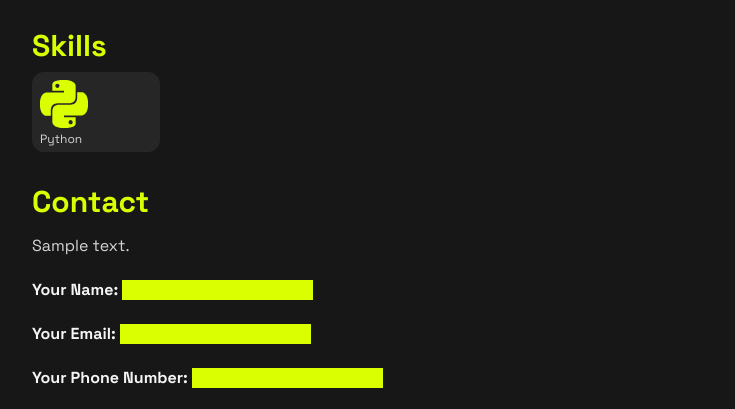
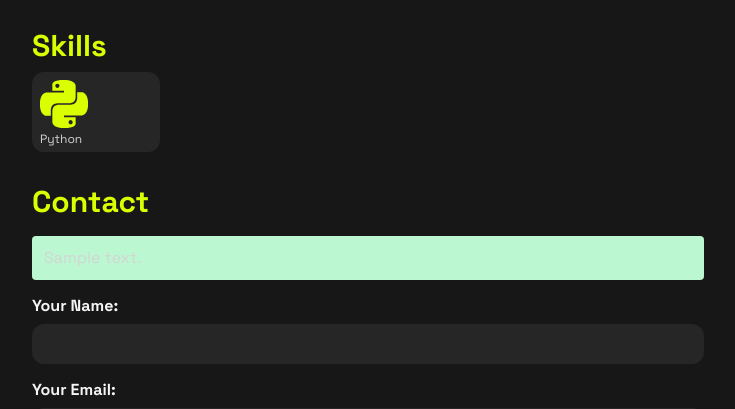
Before and after one commit to tyronejosee/project_portfolio, a Django app: template templates/base/landing.html in a window 1280 px wide. Shown: the part 808-1217 px from the top of the page, without its empty margins (416-1151 px from the left). Run offline with Django 5.2, Linux system fonts and the light colour scheme; data comes from the database, SQL or seed files in the repository; both versions use the stored data as it was after the commit; tables that the repository leaves empty hold one stand-in row (values such as "Sample post"); the template is opened without the code that fills it: values that come from a table or form of the project are taken from there, most other values are stand-ins (such as "Sample title", 1, 10 or a date in 2020).

Commit message:
Fix form styles, add utils file.

```diff
--- a/apps/base/forms.py
+++ b/apps/base/forms.py
@@ -12,8 +12,8 @@
         model = Contact
         fields = ['name', 'email', 'phone_number', 'message']
         widgets = {
-            'name': forms.TextInput(attrs={'class': 'bg-chartreuse-400'}),
-            'email': forms.EmailInput(attrs={'class': 'bg-chartreuse-400'}),
-            'phone_number': forms.TextInput(attrs={'class': 'bg-chartreuse-400'}),
-            'message': forms.Textarea(attrs={'class': 'bg-chartreuse-400'}),
+            'name': forms.TextInput(attrs={'class': 'form__input form__input--text'}),
+            'email': forms.EmailInput(attrs={'class': 'form__input form__input--text'}),
+            'phone_number': forms.TextInput(attrs={'class': 'form__input form__input--text'}),
+            'message': forms.Textarea(attrs={'class': 'form__input form__input--textarea'}),
         }
--- a/static/css/output.css
+++ b/static/css/output.css
@@ -672,12 +672,6 @@
 
 /* Text */
 
-.text {
-  font-family: SpaceGrotesk, sans-serif;
-  font-size: 1rem;
-  line-height: 1.25rem;
-}
-
 .text__medium {
   font-weight: 500;
   --tw-text-opacity: 1;
@@ -929,6 +923,10 @@
   position: static;
 }
 
+.mb-4 {
+  margin-bottom: 1rem;
+}
+
 .ms-3 {
   margin-inline-start: 0.75rem;
 }
@@ -999,6 +997,10 @@
   margin-bottom: calc(2rem * var(--tw-space-y-reverse));
 }
 
+.rounded {
+  border-radius: 0.25rem;
+}
+
 .rounded-lg {
   border-radius: 0.5rem;
 }
@@ -1012,8 +1014,17 @@
   background-color: rgb(218 255 1 / var(--tw-bg-opacity));
 }
 
+.bg-green-200 {
+  --tw-bg-opacity: 1;
+  background-color: rgb(187 247 208 / var(--tw-bg-opacity));
+}
+
 .p-2 {
   padding: 0.5rem;
+}
+
+.p-3 {
+  padding: 0.75rem;
 }
 
 .p-4 {
--- /dev/null
+++ b/templates/layouts/utils.html
@@ -0,0 +1,3 @@
+<span class="form__input"></span>
+<span class="form__input--text"></span>
+<span class="form__input--textarea"></span>
```
Also changed, not shown: db.sqlite3, static/img/profile.webp (deleted).
